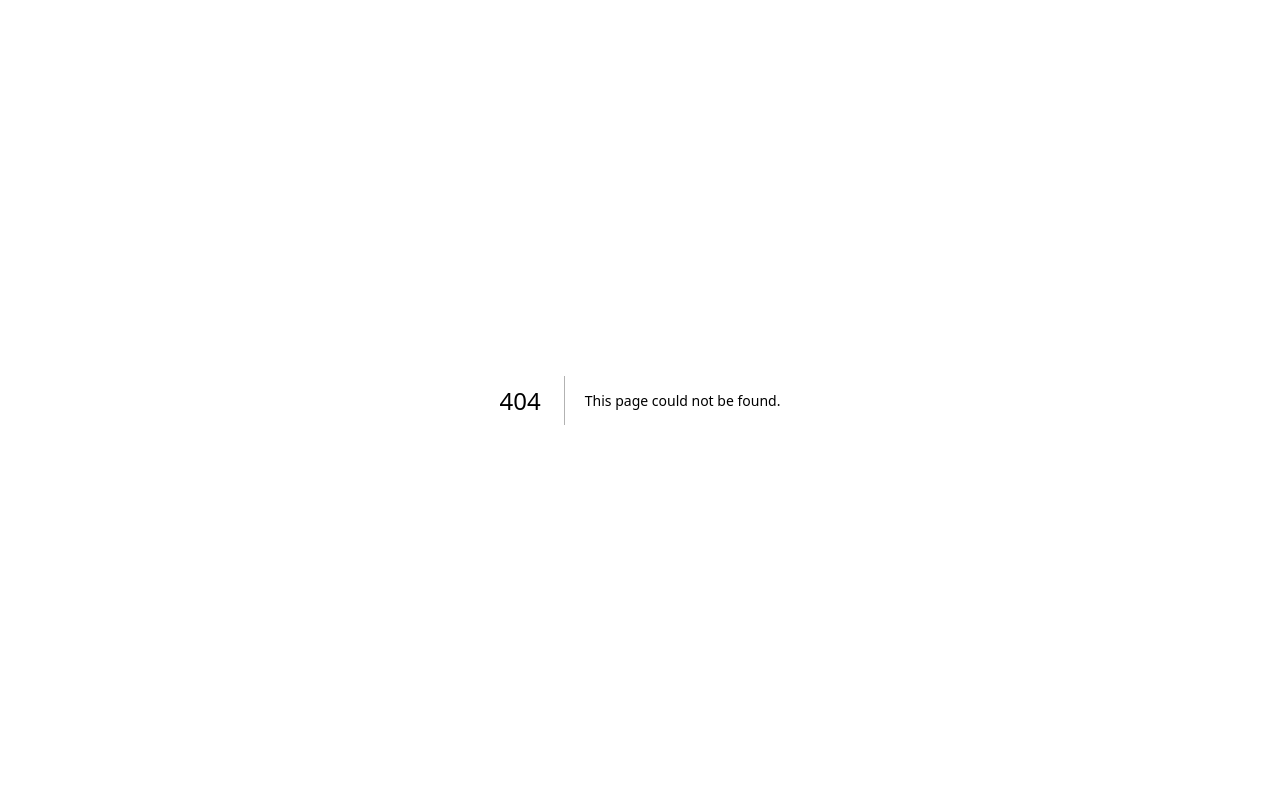
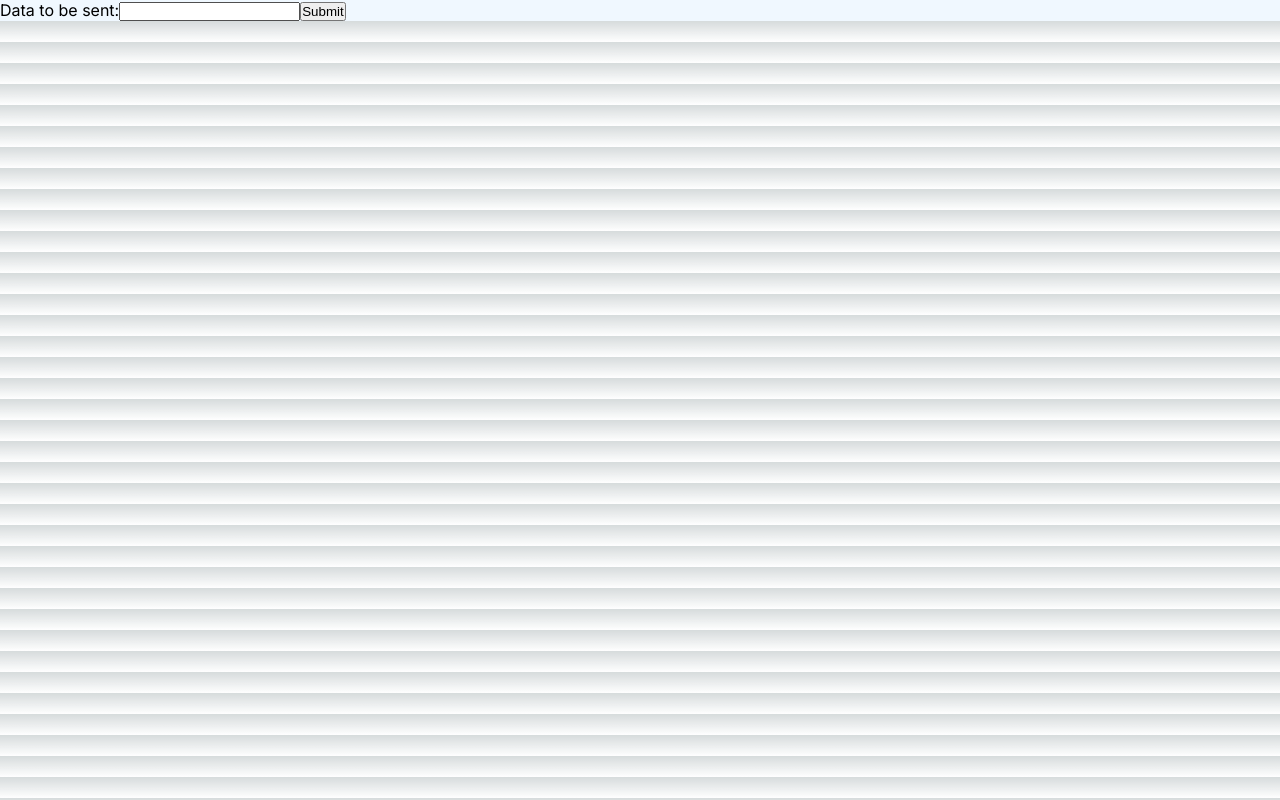
Before and after one commit to marcelo-conti02/TrabalhoFinalCPD, a Next.js app in the folder role-app/: page /new in a window 1280 px wide. Before the commit this address had no page. Built offline with nearby package versions, Linux system fonts and the light colour scheme.

Commit message:
movendo pastas

```diff
--- /dev/null
+++ b/role-app/src/app/api/route.js
@@ -0,0 +1,29 @@
+import fs from "fs";
+import { NextResponse } from "next/server";
+
+export function GET(request, res) {
+	const data = fs.readFileSync(
+		"C:/Users/amain/Documents/TrabCpd/role-app/src/app/bd/places.json",
+		"utf-8"
+	);
+	return new NextResponse(data);
+}
+
+export async function POST(request) {
+	const newData = await request.json(); // assuming your request includes the updated data
+	const filePath =
+		"C:/Users/amain/Documents/TrabCpd/role-app/src/app/bd/places.json"; // Update the path to your JSON file
+
+	// Read existing data
+	const existingData = JSON.parse(fs.readFileSync(filePath, "utf-8"));
+	existingData.push(newData);
+	// Merge existing data with new data
+
+	// Write back to the file
+	fs.writeFileSync(filePath, JSON.stringify(existingData));
+	return new Response(JSON.stringify(newData), {
+		headers: { "Content-Type": "application/json" },
+		status: 201,
+	});
+	// Respond with a JSON object
+}
--- /dev/null
+++ b/role-app/src/app/new/new.css
@@ -0,0 +1,3 @@
+.container {
+	background-color: aliceblue;
+}
--- /dev/null
+++ b/role-app/src/app/new/page.js
@@ -0,0 +1,58 @@
+"use client";
+
+import { useState } from "react";
+import "./new.css";
+const HomePage = () => {
+	const [formData, setFormData] = useState({
+		// Initialize with your desired properties
+	});
+
+	const handleInputChange = (e) => {
+		setFormData({
+			name: e.target.value,
+		});
+	};
+
+	const handleFormSubmit = async (e) => {
+		e.preventDefault();
+
+		try {
+			console.log(JSON.stringify(formData));
+			const response = await fetch("http://localhost:3000/api", {
+				method: "POST",
+				headers: {
+					"Content-Type": "application/json",
+				},
+				body: JSON.stringify(formData),
+			});
+
+			if (!response.ok) {
+				throw new Error("Network response was not ok");
+			}
+
+			const result = await response.json();
+			console.log(result);
+		} catch (error) {
+			console.error("Error submitting form:", error.message);
+		}
+	};
+
+	return (
+		<div className="container">
+			<form onSubmit={handleFormSubmit}>
+				<label>
+					Data to be sent:
+					<input
+						type="text"
+						name="exampleData"
+						value={formData.exampleData}
+						onChange={handleInputChange}
+					/>
+				</label>
+				<button type="submit">Submit</button>
+			</form>
+		</div>
+	);
+};
+
+export default HomePage;
```
Also changed, not shown: role-app/src/app/bd/places.json (added, +10 -0 lines), role-app/src/app/pages/page.js (added, +50 -0 lines).
